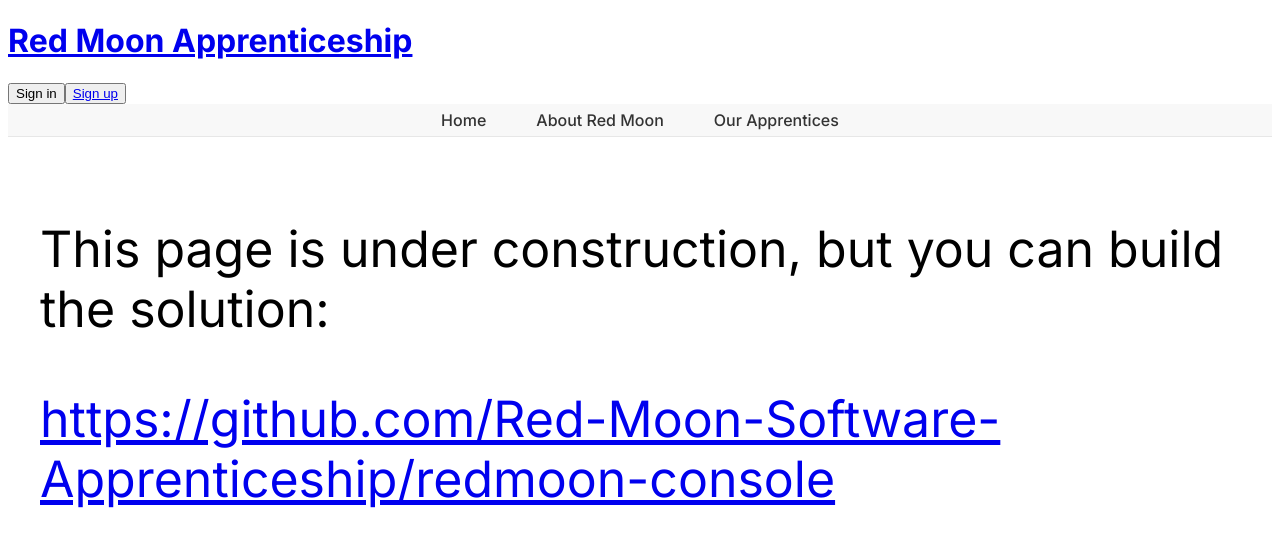
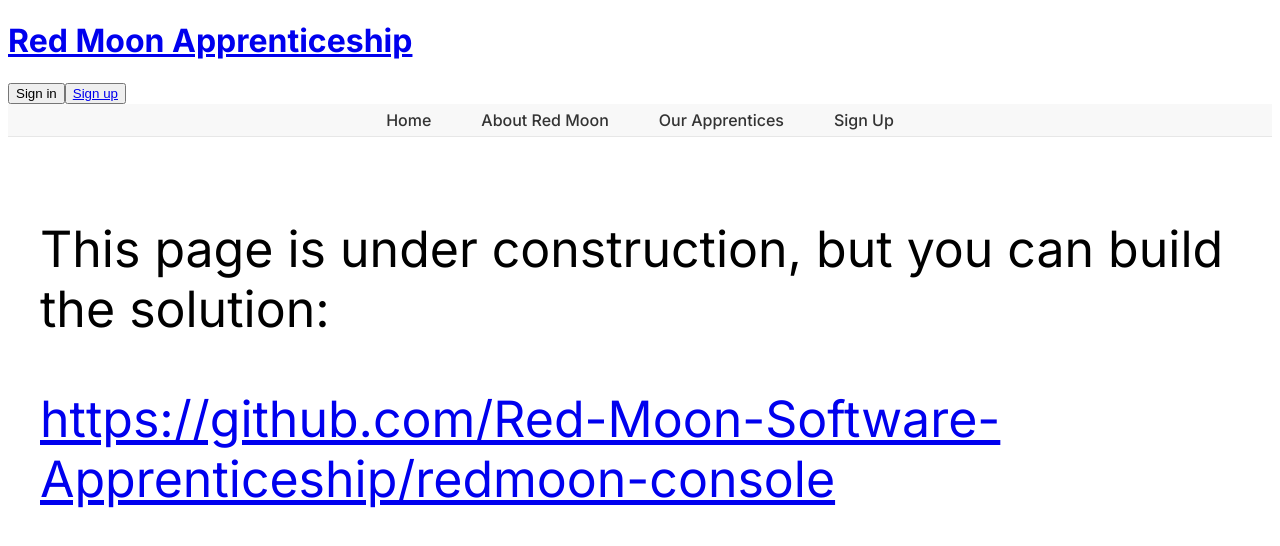
Before and after one commit to Red-Moon-Software-Apprenticeship/redmoon-console, a Next.js app: page / in a window 1280 px wide. Shown: the top 546 px of the page. Built offline with nearby package versions, Linux system fonts and the light colour scheme; no server answers.

Commit message:
Changed nav bar to completely render on server side

```diff
--- a/src/components/Layout/RoleLockedNav.jsx
+++ b/src/components/Layout/RoleLockedNav.jsx
@@ -1,12 +1,13 @@
-"use client"
 import React from 'react';
-import { useSession } from 'next-auth/react';
+import { getServerSession } from 'next-auth'
 import AdminNav from './AdminNav';
 import ApprNav from './ApprNav';
 import CompanyNav from './CompanyNav';
+import { authOptions } from '@/app/api/auth/[...nextauth]/route';
+import Link from 'next/link';
 
-const RoleLockedNav = () => {
-    const { data: session } = useSession()
+const RoleLockedNav = async () => {
+    const session = await getServerSession(authOptions)
     const role = session?.user?.role;
     const mapComponent = {
         'admin': <AdminNav />,
@@ -14,13 +15,27 @@
         'company': <CompanyNav />
     }
 
-    const roleLockedNav = mapComponent[role]
+    const roleBasedNav = mapComponent[role]
 
-    return (
-        <>
-            {(session && session.user) && roleLockedNav}
-        </>
-    )
+    if (!session) {
+        return (
+            <>
+                <li>
+                    <Link href='/sign-up'>
+                        Sign Up
+                    </Link>
+                </li>
+
+            </>)
+
+    } else {
+
+        return (
+            <>
+                {(session && session.user) && roleBasedNav}
+            </>
+        )
+    }
 };
 
 export default RoleLockedNav;
```
